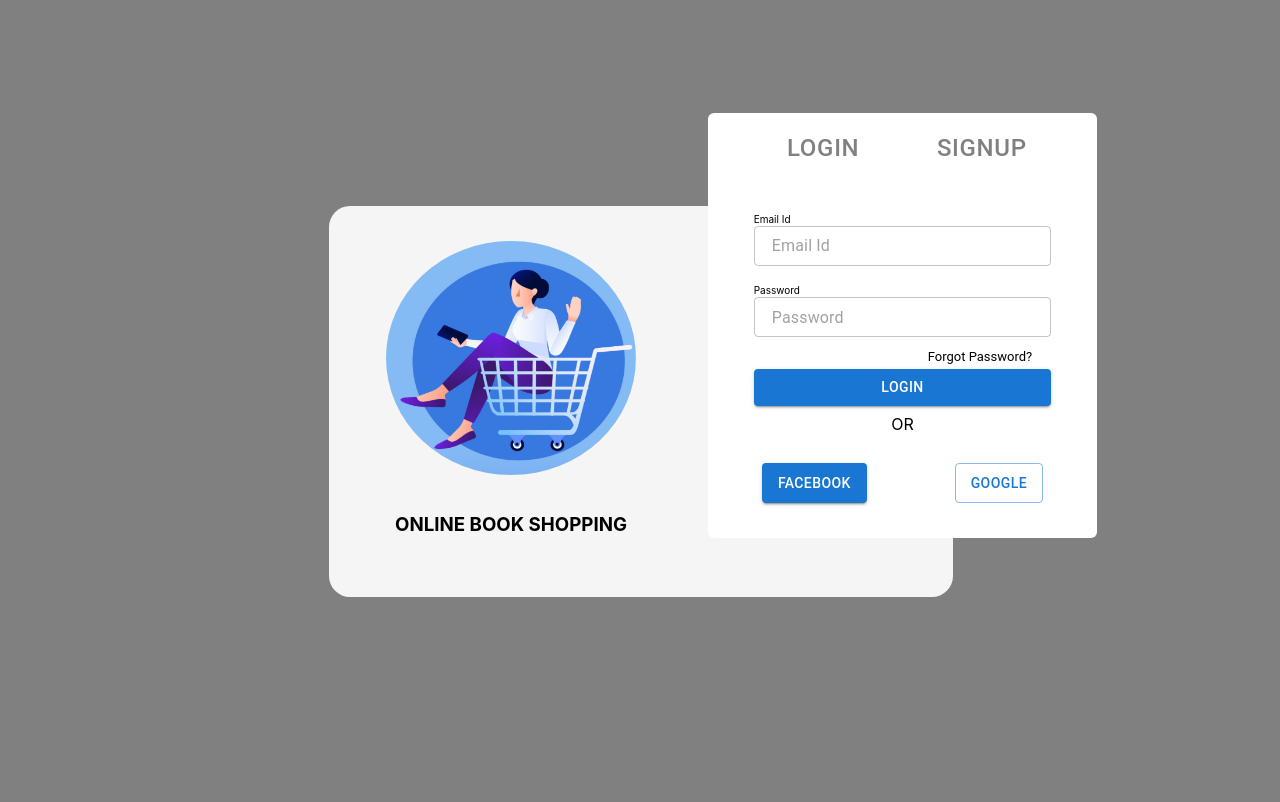
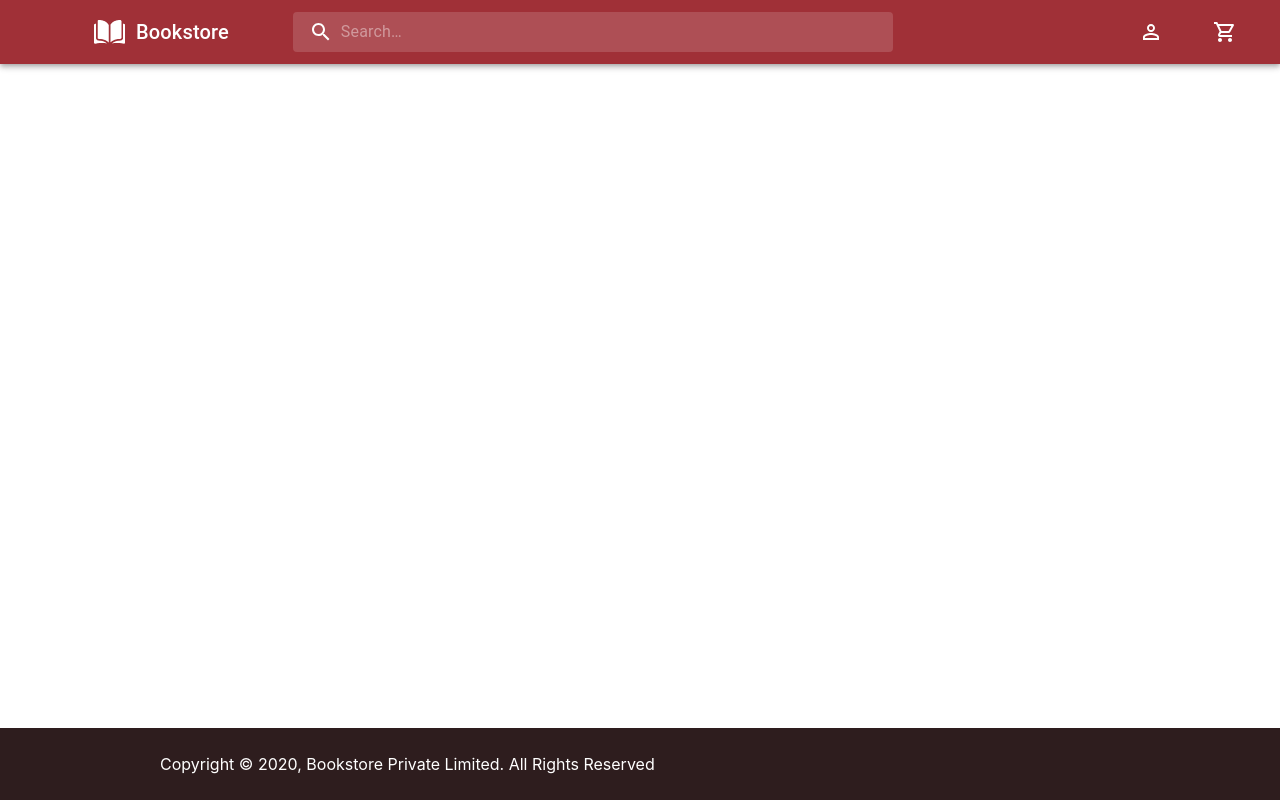
Before and after one commit to puja-12/BookStore_React_Front_end, a React (Create React App) app in the folder book_store/: page / in a window 1280 px wide. Built offline with nearby package versions, Linux system fonts and the light colour scheme.

Commit message:
[puja added]-creating header and footer for bookstore page

```diff
--- a/book_store/package.json
+++ b/book_store/package.json
@@ -5,10 +5,12 @@
   "dependencies": {
     "@emotion/react": "^11.10.5",
     "@emotion/styled": "^11.10.5",
+    "@mui/icons-material": "^5.10.9",
     "@mui/material": "^5.10.12",
     "@testing-library/jest-dom": "^5.16.5",
     "@testing-library/react": "^13.4.0",
     "@testing-library/user-event": "^13.5.0",
+    "axios": "^1.1.3",
     "react": "^18.2.0",
     "react-dom": "^18.2.0",
     "react-scripts": "5.0.1",
--- a/book_store/src/App.js
+++ b/book_store/src/App.js
@@ -2,12 +2,19 @@ import logo from './logo.svg';
 import './App.css';
 import Signup from './pages/signup';
 import Signin from './pages/signin/signin';
+import OrderLogin from './component/Dashboard/dashboard';
+import Header from './component/Header/header';
+import Footer from './component/Footer/footer';
 
 function App() {
   return (
     <div className="App">
-     {/* <Signup /> */}
-     <Signin />
+     {/* <Signup />   */}
+     {/* <Signin /> */}
+     {/* <OrderLogin /> */}
+     {/* <AppBarOne /> */}
+     <Header />
+     <Footer/>
     </div>
   );
 }
--- /dev/null
+++ b/book_store/src/component/Dashboard/dashboard.jsx
@@ -0,0 +1,28 @@
+import React, { useState } from "react";
+import Signin from "../../pages/signin/signin";
+import Signup from "../../pages/signup";
+
+
+
+
+function OrderLogin() {
+
+    const [switchloginsignup, setswitchloginsignup] = useState(false)
+
+    const ListenToSignup = (data) => {
+        if (data == true) {
+            setswitchloginsignup(true)
+        } else if (data == false) {
+            setswitchloginsignup(false)
+        }
+    }
+    return (
+        <div className="main-container">
+            {
+                switchloginsignup ? <Signup ListenToSignup={ListenToSignup} /> : <Signin ListenToSignup={ListenToSignup} />
+            }
+        </div>
+    )
+}
+
+export default OrderLogin
--- /dev/null
+++ b/book_store/src/component/Footer/footer.css
@@ -0,0 +1,15 @@
+.FooterContainer{
+    /* border: 1px solid black; */
+    height: 9vh;
+    width: 100vw;
+    background-color: #2E1D1E;
+    display: flex;
+    flex-direction: row;
+    align-items: center;
+    color: white;
+    position: absolute;
+    bottom: 0;
+}
+.message{
+    margin-left: 10rem;
+}
--- /dev/null
+++ b/book_store/src/component/Footer/footer.jsx
@@ -0,0 +1,17 @@
+import React from 'react'
+import './footer.css'
+
+function Footer() {
+
+    return (
+        <div>
+            <div className='FooterContainer'>
+                <div className='message'>
+                    Copyright © 2020, Bookstore Private Limited. All Rights Reserved
+                </div>
+            </div>
+        </div>
+    )
+}
+
+export default Footer
--- /dev/null
+++ b/book_store/src/component/Header/header.jsx
@@ -0,0 +1,101 @@
+import React from 'react'
+// import './Header.css'
+// import education from '../../Assets/education.png'
+import PersonOutlineOutlinedIcon from '@mui/icons-material/PersonOutlineOutlined'
+import SearchIcon from '@mui/icons-material/Search'
+import ShoppingCartOutlinedIcon from '@mui/icons-material/ShoppingCartOutlined';
+import { AppBar } from '@mui/material'
+import Box from '@mui/material/Box';
+import Toolbar from '@mui/material/Toolbar';
+import Typography from '@mui/material/Typography';
+import { styled, alpha } from '@mui/material/styles';
+import InputBase from '@mui/material/InputBase';
+
+
+
+
+
+function Header() {
+    const Search = styled('div')(({ theme }) => ({
+        position: 'relative',
+        borderRadius: theme.shape.borderRadius,
+        backgroundColor: alpha(theme.palette.common.white, 0.15),
+        '&:hover': {
+            backgroundColor: alpha(theme.palette.common.white, 0.25),
+        },
+        marginRight: theme.spacing(2),
+        marginLeft: 0,
+        width: '100%',
+        [theme.breakpoints.up('sm')]: {
+            marginLeft: theme.spacing(3),
+            width: 'auto',
+        },
+    }));
+
+    const SearchIconWrapper = styled('div')(({ theme }) => ({
+        padding: theme.spacing(0, 2),
+        height: '100%',
+        position: 'absolute',
+        pointerEvents: 'none',
+        display: 'flex',
+        alignItems: 'center',
+        justifyContent: 'center',
+    }));
+
+    const StyledInputBase = styled(InputBase)(({ theme }) => ({
+        color: 'inherit',
+        '& .MuiInputBase-input': {
+            padding: theme.spacing(1, 1, 1, 0),
+            // vertical padding + font size from searchIcon
+            paddingLeft: `calc(1em + ${theme.spacing(4)})`,
+            transition: theme.transitions.create('width'),
+            width: '100%',
+            [theme.breakpoints.up('md')]: {
+                width: '20ch',
+            },
+        },
+    }));
+
+    return (
+
+        <Box sx={{ flexGrow: 1 }}>
+            <AppBar position="static"
+                sx={{ backgroundColor: '#A03037' }}>
+                <Toolbar>
+                    <img src='images/education.png' style={{ position: 'relative', left: '70px' }} />
+                    <Typography
+                        variant="h6"
+                        noWrap
+                        component="div"
+                        sx={{ display: { xs: 'none', sm: 'block', color: 'White' }, position: 'relative', left: '80px' }}
+                    >
+                        Bookstore
+                    </Typography>
+                    <Search sx={{ position: "relative", left: "120px", height: "40px" }}>
+                        <SearchIconWrapper >
+                            <SearchIcon />
+                        </SearchIconWrapper>
+                        <StyledInputBase sx={{ width: "600px", height: "39px", }}
+                            placeholder="Search…"
+                            inputProps={{ 'aria-label': 'search' }}
+                        />
+                    </Search>
+
+
+
+                    <PersonOutlineOutlinedIcon sx={{ position: 'relative', left: '350px' }} />
+
+                    <ShoppingCartOutlinedIcon sx={{ position: 'relative', left: '400px' }} />
+
+
+
+
+                </Toolbar>
+            </AppBar>
+
+        </Box>
+    )
+}
+
+
+export default Header
--- a/book_store/src/pages/signin/signin.jsx
+++ b/book_store/src/pages/signin/signin.jsx
@@ -4,10 +4,11 @@ import Button from '@mui/material/Button';
 
 
 import TextField from '@mui/material/TextField';
+import { login } from '../../services/useraservices';
 
 const emailRegex = /^[a-zA-Z]+[a-zA-Z0-9]*[- . + _]?[a-zA-Z0-9]+[@]{1}[a-z0-9]+[.]{1}[a-z]+[.]?[a-z]+$/;
 const passwordRegex = /^(?=.*[A-Z])(?=.*[0-9])(?=.*[@#$%^&-+=()])([a-zA-Z0-9]*).{8,}$/;
-function Signin() {
+function Signin(props) {
     const [LoginObj, setLoginObj] = useState({ email: "", password: "" });
     const [regexObj, setRegExObj] = useState({
         emailBorder: false,
@@ -22,6 +23,9 @@ function Signin() {
     const takePassword = (event) => {
         setLoginObj((prevState) => ({ ...prevState, password: event.target.value }));
     };
+    const changeSignUp = () => {
+      props.ListenToSignup(true)
+    }
 
     const OnSubmit = () => {
         let emailTest = emailRegex.test(LoginObj.email);
@@ -53,11 +57,23 @@ function Signin() {
             passwordHelper: "",
           }));
         }
+        console.log(LoginObj)
 
         if (emailTest === true && passwordTest === true) {
-            console.log("hitt the server");
+            login(LoginObj).then((response) => {
+              console.log(response);
+              localStorage.setItem("token",response.data.id)
+
+            })
+            .catch((error)=>{
+              console.log(error)
+            })
+            console.log("login success")
+
         }
-      };
+    }
+
+
 
     return (
         <div>
@@ -71,7 +87,7 @@ function Signin() {
                         <div className="buttons">
 
                              <Button variant="text">Login</Button>
-                            <Button variant="text">Signup</Button>
+                            <Button variant="text"  onClick={changeSignUp}>Signup</Button>
                         </div>
                         <div className="Data">
                             <div className="inputdetails">
--- a/book_store/src/pages/signup.jsx
+++ b/book_store/src/pages/signup.jsx
@@ -2,13 +2,14 @@ import React from 'react'
 import './signup.css'
 import Button from '@mui/material/Button';
 import TextField from '@mui/material/TextField';
+import { signUp } from '../services/useraservices';
 
-const fullNameRegex = /^[A-Z]{1}[a-z]{2,}$/;
+const fullNameRegex = /^[A-Z]{1}[a-z]{4}$/;
 const emailRegex =/^[a-zA-Z]+[a-zA-Z0-9]*[- . + _]?[a-zA-Z0-9]+[@]{1}[a-z0-9]+[.]{1}[a-z]+[.]?[a-z]+$/;
 const passwordRegex =/^(?=.*[A-Z])(?=.*[0-9])(?=.*[@#$%^&-+=()])([a-zA-Z0-9]*).{8,}$/;
 const mobileRegex =/^(\+\d{1,3}[- ]?)?\d{10}$/;
 
-function Signup() {
+function Signup(props) {
     const [SignUpObj, setSignUpObj] = React.useState({ fullName:"", email: "", password: "", mobile:"" });
     const [regexObj, setRegExObj] = React.useState({
         fullNameBorder: false,
@@ -33,6 +34,9 @@ function Signup() {
     const takeMobile = (event) => {
         setSignUpObj((prevState) => ({ ...prevState, mobile: event.target.value }));
     };
+    const ChangeLogin = () => {
+      props.ListenToSignup(false)
+  }
 
     const OnSubmit = () => {
         let fullNameTest = fullNameRegex.test(SignUpObj.fullName);
@@ -96,9 +100,19 @@ function Signup() {
           }
 
         if (fullNameTest === true && emailTest === true && passwordTest === true && mobileTest === true) {
-            console.log("hitt the server");
-        }
-      };
+          signUp(SignUpObj).then((response) => {
+            console.log(response);
+
+        })
+        .catch((error) => {
+            console.log(error)
+        })
+        console.log("successfully created")
+
+    }
+
+
+}
     return (
         <div>
             <div class="signupContainer">
@@ -109,7 +123,7 @@ function Signup() {
                     </div>
                     <div class="table2">
                         <div className="buttons">
-                        <Button variant="text">Login</Button>
+                        <Button variant="text" onClick={ChangeLogin}>Login</Button>
                         <Button variant="text">Signup</Button>
                         </div>
                         <div className="inputdetails">
--- /dev/null
+++ b/book_store/src/services/useraservices.js
@@ -0,0 +1,11 @@
+import axios from "axios";
+
+export const signUp = async (signupObj) => {
+    let response = axios.post("https://bookstore.incubation.bridgelabz.com/bookstore_user/registration" , signupObj);
+    return response;
+}
+
+export const login = async (loginObj) => {
+    let response = axios.post("https://bookstore.incubation.bridgelabz.com/bookstore_user/login", loginObj);
+    return response;
+}
```
Also changed, not shown: book_store/public/images/education.png (added), 1 other file (tests, documents, lock files or other folders).
